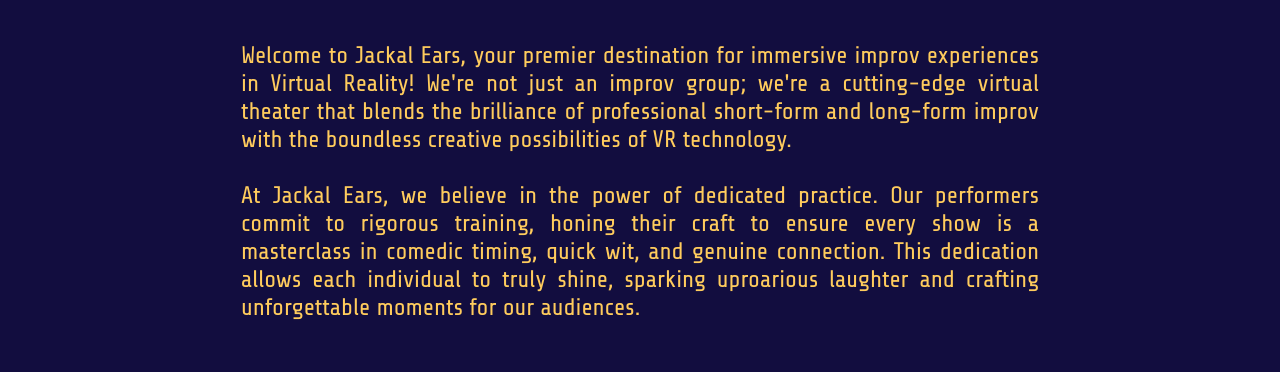
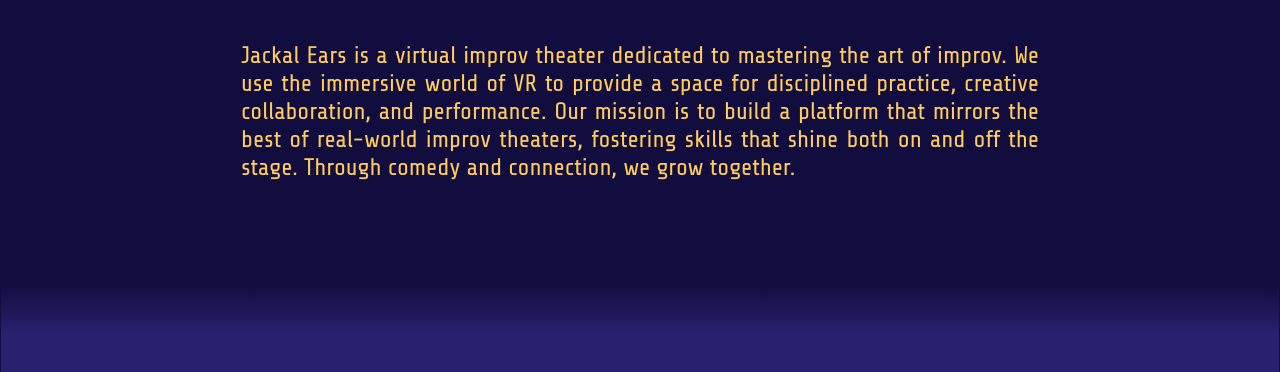
Before and after one commit to Jackal-Ears/JackalEarsWebsite, an Angular app: page / in a window 1280 px wide. Shown: the part 418-790 px from the top of the page. Built offline with nearby package versions, Linux system fonts and the light colour scheme; no server answers.

Commit message:
update introduction

```diff
--- a/src/app/page/home/home.component.html
+++ b/src/app/page/home/home.component.html
@@ -3,9 +3,7 @@
     <div class="section title">
         <img src="logo.png">
         <div class="text">
-            Welcome to Jackal Ears, your premier destination for immersive improv experiences in Virtual Reality! We're not just an improv group; we're a cutting-edge virtual theater that blends the brilliance of professional short-form and long-form improv with the boundless creative possibilities of VR technology.
-            <br><br>
-            At Jackal Ears, we believe in the power of dedicated practice. Our performers commit to rigorous training, honing their craft to ensure every show is a masterclass in comedic timing, quick wit, and genuine connection. This dedication allows each individual to truly shine, sparking uproarious laughter and crafting unforgettable moments for our audiences.
+            Jackal Ears is a virtual improv theater dedicated to mastering the art of improv. We use the immersive world of VR to provide a space for disciplined practice, creative collaboration, and performance. Our mission is to build a platform that mirrors the best of real-world improv theaters, fostering skills that shine both on and off the stage. Through comedy and connection, we grow together.
         </div>
     </div>
 </div>
```
